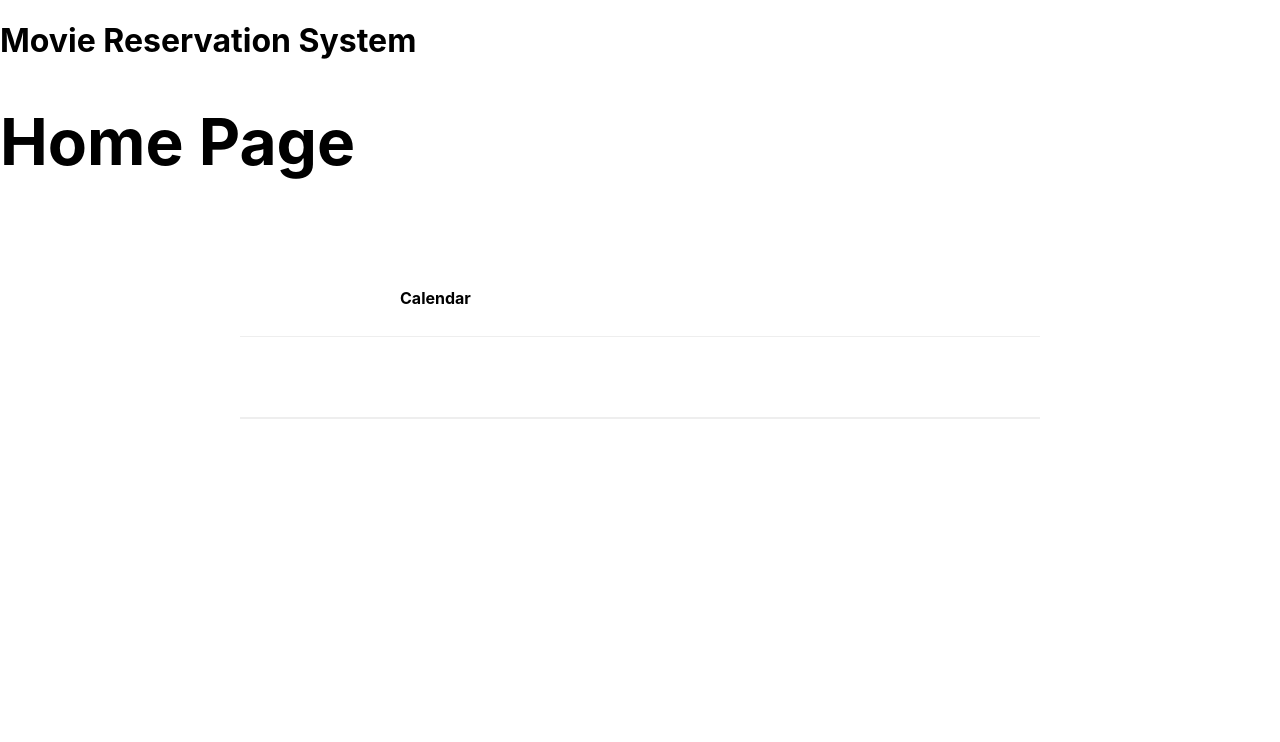
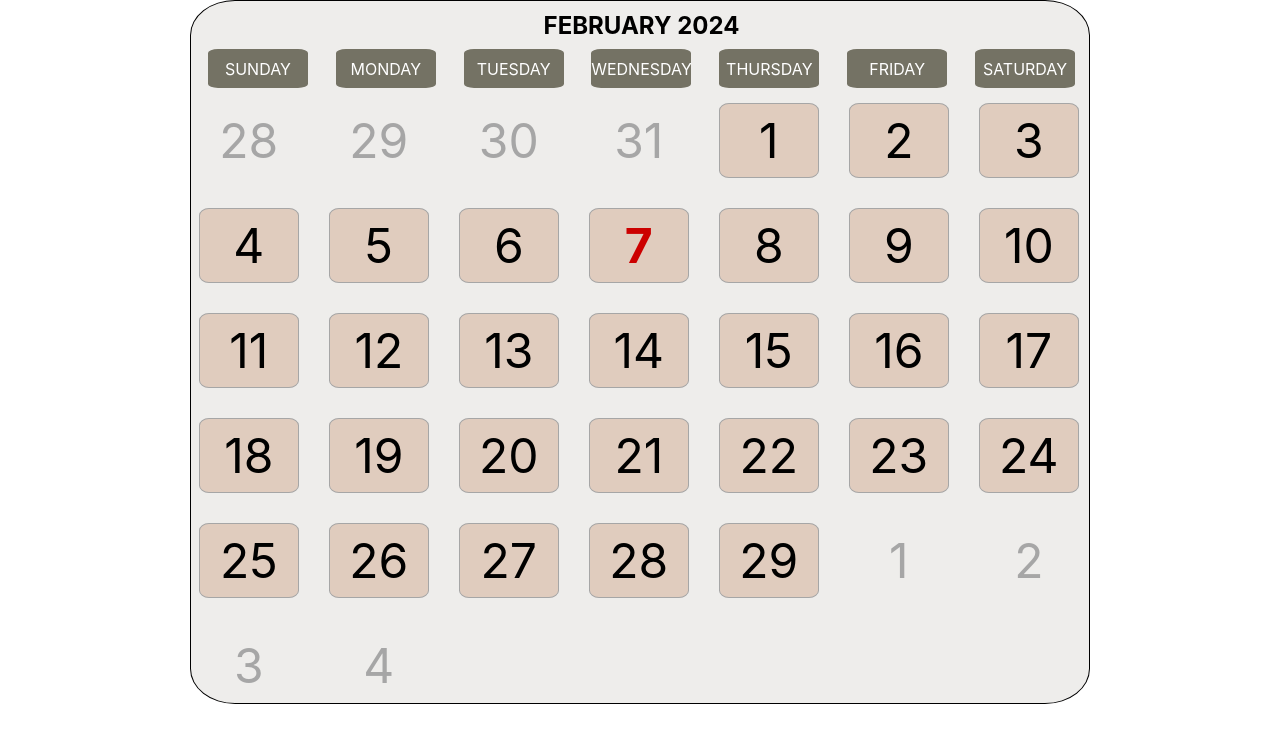
Before and after one commit to nilespacho/MovieReservation, a React (Create React App) app in the folder movie_reservation/: page / in a window 1280 px wide. Shown: the top 742 px of the page. Built offline with nearby package versions, Linux system fonts and the light colour scheme.

Commit message:
Initial Calendar Design Finished

```diff
--- a/movie_reservation/src/App.css
+++ b/movie_reservation/src/App.css
@@ -2,37 +2,11 @@
   text-align: center;
 }
 
-.App-logo {
-  height: 40vmin;
-  pointer-events: none;
+.Calendar {
+  display: flex;
+  flex-wrap: nowrap;
+  flex-grow: 1;
+  justify-content: center;
+  height: 100vh;
+  /* overflow: hidden; */
 }
-
-@media (prefers-reduced-motion: no-preference) {
-  .App-logo {
-    animation: App-logo-spin infinite 20s linear;
-  }
-}
-
-.App-header {
-  background-color: #282c34;
-  min-height: 100vh;
-  display: flex;
-  flex-direction: column;
-  align-items: center;
-  justify-content: center;
-  font-size: calc(10px + 2vmin);
-  color: white;
-}
-
-.App-link {
-  color: #61dafb;
-}
-
-@keyframes App-logo-spin {
-  from {
-    transform: rotate(0deg);
-  }
-  to {
-    transform: rotate(360deg);
-  }
-}
--- a/movie_reservation/src/App.js
+++ b/movie_reservation/src/App.js
@@ -25,11 +25,11 @@
   <div>
   <BrowserRouter>
   <Routes>
-  <Route path="/" element={<ProtectedRoute><Home/></ProtectedRoute>}/>
-  <Route path="movies" element={<ProtectedRoute><MovieList/></ProtectedRoute>}/>
+  {/* <Route path="/" element={<ProtectedRoute><Home/></ProtectedRoute>}/> */}
+  {/* <Route path="movies" element={<ProtectedRoute><MovieList/></ProtectedRoute>}/> */}
   </Routes>
   </BrowserRouter>
-  <main><Calendar/></main>
+  <main className='Calendar'><Calendar/></main>
   </div>
   );
   }
--- a/movie_reservation/src/components/Calendar.jsx
+++ b/movie_reservation/src/components/Calendar.jsx
@@ -1,130 +1,41 @@
-import * as dateFns from 'date-fns';
-import React, { Component } from "react"
+import React, { Component } from 'react';
+import CalendarDays from '../pages/Calendar-days/index';
 import '../stylesheets/Calendar.css'
 
+export default class Calendar extends Component {
+  constructor() {
+    super();
 
-class Calendar extends Component {
-    state = {
-        currentMonth: new Date(),
-        selectedDate: new Date()
-      };
+    this.weekdays = ['Sunday', 'Monday', 'Tuesday', 'Wednesday', 'Thursday', 'Friday', 'Saturday'];
+    this.months = ['January', 'February', 'March', 'April', 'May', 'June',
+      'July', 'August', 'September', 'October', 'November', 'December'];
 
-      renderHeader() {
-        const dateFormat = "MMMM YYYY";
-
-        return (
-          <div className="header row flex-middle">
-            <div className="col col-start">
-              <div className="icon" onClick={this.prevMonth}>
-                chevron_left
-              </div>
-            </div>
-            <div className="col col-center">
-              <span>{dateFns.format(this.state.currentMonth, dateFormat)}</span>
-            </div>
-            <div className="col col-end" onClick={this.nextMonth}>
-              <div className="icon">chevron_right</div>
-            </div>
-          </div>
-        );
+    this.state = {
+      currentDay: new Date()
+    }
   }
 
-      renderDays() {
-        const dateFormat = "dddd";
-        const days = [];
-
-        let startDate = dateFns.startOfWeek(this.state.currentMonth);
-
-        for (let i = 0; i < 7; i++) {
-          days.push(
-            <div className="col col-center" key={i}>
-              {dateFns.format(dateFns.addDays(startDate, i), dateFormat)}
-            </div>
-          );
+  changeCurrentDay = (day) => {
+    this.setState({ currentDay: new Date(day.year, day.month, day.number) });
   }
 
-        return <div className="days row">{days}</div>;
+  render() {
+    return (
+      <div className="calendar">
+        <div className="calendar-header">
+          <h2>{this.months[this.state.currentDay.getMonth()]} {this.state.currentDay.getFullYear()}</h2>
+        </div>
+        <div className="calendar-body">
+          <div className="table-header">
+            {
+              this.weekdays.map((weekday) => {
+                return <div className="weekday"><p>{weekday}</p></div>
+              })
             }
-
-      renderCells() {
-        const { currentMonth, selectedDate } = this.state;
-        const monthStart = dateFns.startOfMonth(currentMonth);
-        const monthEnd = dateFns.endOfMonth(monthStart);
-        const startDate = dateFns.startOfWeek(monthStart);
-        const endDate = dateFns.endOfWeek(monthEnd);
-
-        const dateFormat = "D";
-        const rows = [];
-
-        let days = [];
-        let day = startDate;
-        let formattedDate = "";
-
-        while (day <= endDate) {
-          for (let i = 0; i < 7; i++) {
-            formattedDate = dateFns.format(day, dateFormat);
-            const cloneDay = day;
-            days.push(
-                <div
-                className={`col cell ${
-                !dateFns.isSameMonth(day, monthStart)
-                    ? "disabled"
-                    : dateFns.isSameDay(day, selectedDate) ? "selected" : ""
-                }`} key={day} onClick={() => this.onDateClick(dateFns.parse(cloneDay))} >
-                    <span className="number">{formattedDate}</span>
-                    <span className="bg">{formattedDate}</span>
           </div>
-            );
-            day = dateFns.addDays(day, 1);
-        }
-        rows.push(
-            <div className="row" key={day}>
-                {days}
+          <CalendarDays day={this.state.currentDay} changeCurrentDay={this.changeCurrentDay} />
         </div>
-          );
-            days = [];
-        }
-        return <div className="body">{rows}</div>;
-    }
-
-    onDateClick = day => {
-        this.setState({
-            selectedDate: day
-        });
-    };
-
-    nextMonth = () => {
-        this.setState({
-            currentMonth: dateFns.addMonths(this.state.currentMonth, 1)
-        });
-    };
-
-    prevMonth = () => {
-        this.setState({
-            currentMonth: dateFns.subMonths(this.state.currentMonth, 1)
-        });
-    };
-    render() {
-
-
-        return (
-            <div>
-                <header>
-                    <div id="logo">
-                        <span className="icon">data_range</span>
-                        <span><b>Calendar</b></span>
-                    </div>
-                </header>
-                <main>
-                    <div className="calendar" >
-                        {this.renderHeader}
-                        {this.renderDays}
-                        {this.renderCells}
-                    </div>
-                </main>
       </div>
     )
   }
 }
-
-export default Calendar
--- /dev/null
+++ b/movie_reservation/src/pages/Calendar-days/index.js
@@ -0,0 +1,41 @@
+export default function CalendarDays(props) {
+    let firstDayOfMonth = new Date(props.day.getFullYear(), props.day.getMonth(), 1);
+    let weekdayOfFirstDay = firstDayOfMonth.getDay();
+    let currentDays = [];
+
+    for (let day = 0; day < 37; day++) {
+        if (day === 0 && weekdayOfFirstDay === 0) {
+          firstDayOfMonth.setDate(firstDayOfMonth.getDate() - 7);
+        } else if (day === 0) {
+          firstDayOfMonth.setDate(firstDayOfMonth.getDate() + (day - weekdayOfFirstDay));
+        } else {
+          firstDayOfMonth.setDate(firstDayOfMonth.getDate() + 1);
+    }
+
+        let calendarDay = {
+          currentMonth: (firstDayOfMonth.getMonth() === props.day.getMonth()),
+          date: (new Date(firstDayOfMonth)),
+          month: firstDayOfMonth.getMonth(),
+          number: firstDayOfMonth.getDate(),
+          selected: (firstDayOfMonth.toDateString() === props.day.toDateString()),
+          year: firstDayOfMonth.getFullYear()
+        }
+
+        currentDays.push(calendarDay);
+    }
+
+    return (
+        <div className="table-content">
+        {
+          currentDays.map((day) => {
+            return (
+              <div className={"calendar-day" + (day.currentMonth ? " current" : " not") + (day.selected ? " selected" : "")}
+                    onClick={() => props.changeCurrentDay(day)}>
+                <p>{day.number}</p>
+              </div>
+            )
+          })
+        }
+      </div>
+    )
+  }
--- a/movie_reservation/src/stylesheets/Calendar.css
+++ b/movie_reservation/src/stylesheets/Calendar.css
@@ -1,192 +1,106 @@
 
 
-@import url(https://fonts.googleapis.com/css?family=Open+Sans:300,400,700);
-@import url(https://fonts.googleapis.com/icon?family=Material+Icons);
-
-
-/* Change this later on */
-.icon {
-    font-family: 'Material Icons', serif;
-    font-style: normal;
-    display: inline-block;
-    vertical-align: middle;
-    line-height: 1;
-    text-transform: none;
-    letter-spacing: normal;
-    word-wrap: normal;
-    white-space: nowrap;
-    direction: 1tr;
-
-    /* for non-chrome */
-    -webkit-font-smoothing: antialiased;
-    text-rendering: optimizeLegibility;
-    -moz-osx-font-smoothing: grayscale;
-    font-feature-settings: 'liga';
+.calendar {
+    width: 900px;
+    height: max-content;
+    display: flex;
+    position:absolute;
+    flex-direction: column;
+    background-color: #EEEDEB;
+    border: 1px solid black;
+    border-radius: 5%;
+    padding-left: 3px;
+    overflow: auto;
 }
 
-header {
-    display: block;
+.calendar-header {
+    height: 3rem;
     width: 100%;
-    padding: 1.75em 0;
-    border-bottom: 1px solid var(--border-color);
-    background: var(--neutral-color);
+    display: flex;
+    align-items: center;
+    justify-content: center;
 }
 
-main {
-    display: block;
-    margin: 0 auto;
-    margin-top: 5em;
-    max-width: 50em;
+.calendar-header h2 {
+    text-transform: uppercase;
 }
 
-
-.row {
-    margin: 0;
-    padding: 0;
+.calendar-body {
+    width: 100%;
+    flex-grow: 1;
     display: flex;
-    flex-direction: row;
-    flex-wrap: wrap;
-    width: 100%;
+    flex-direction: column;
 }
 
-.row-middle {
-    align-items: center;
+.table-header {
+    height: 3.4rem;
+    width: 100%;
+    display: flex;
+    /* align-items: center; */
+    justify-content: space-around;
+
 }
 
-.col {
-    flex-grow: 1;
-    flex-basis: 0;
-    max-width: 100%;
+.weekday {
+    width: 100px;
+    height: 39px;
+    text-align: center;
+    background-color: #747264;
+    border-radius: 10%;
+    display: flex;
+    align-items: center;
+    justify-content: center;
 }
 
-.col-start {
-    justify-content: flex-start;
-    text-align: left;
+.weekday p {
+    color: white;
+    text-transform: uppercase;
 }
 
-.col-center {
-    justify-content: center;
-    text-align: center;
+.table-content {
+    width: 100%;
+    flex-grow: 1;
+    display: flex;
+    flex-wrap: wrap;
+    /* justify-content: center; */
+    box-sizing: border-box;
+    gap: 30px;
+    /* overflow: hidden; */
+    padding-left: 0.3rem;
 }
 
-.col-end {
-    justify-content: flex-end;
-    text-align: right;
+.calendar-day {
+    width: 100px;
+    height: 75px;
+    position: relative;
+    border-radius: 10%;
+    display: flex;
+    justify-content: center;
+    align-items: center;
+    font-size: 3em;
+    /* border: 1px solid #a6a6a6; */
 }
 
-
-/* Calendar */
-.calendar {
-    display: block;
-    position: relative;
-    width: 100%;
-    background: var(--neutral-color);
-    border: 1px solid var(--border-color);
+.calendar-day:hover {
+    background-color: rgba(0,0,0,.10);
 }
 
-.calendar .header {
-    text-transform: uppercase;
-    font-weight: 700;
-    font-size: 115%;
-    padding: 1.5em 0;
-    border-bottom: 1px solid var(--border-color);
+.calendar-day p {
+    position: absolute;
+    /* right: 15px; */
+    color: #a6a6a6;
 }
 
-.calendar .header .icon {
-    cursor: pointer;
-    transition: 0.15s ease-out
+.current {
+    background-color: #E0CCBE;
+    border: 1px solid #a6a6a6;
 }
 
-.calendar .header .icon:hover {
-    transform: scale(1.75);
-    transition: 0.25s ease-out;
-    color: var(--main-color);
+.current p {
+    color: #000000;
 }
 
-.calendar .header .icon:first-of-type {
-    margin-left: 1em;
+.selected p {
+    color: #cc0000;
+    font-weight: bold;
 }
-
-.calendar .header .icon:last-of-type {
-    margin-right: 1em;
-}
-
-.calendar .days {
-    text-transform: uppercase;
-    font-weight: 400;
-    color: var(--tetx-color-light);
-    font-size: 70%;
-    padding: 0.75em 0;
-    border-bottom: 1ps solid var(--border-color);
-}
-
-.calendar .body .cell {
-    position: relative;
-    height: 5em;
-    border-right: 1px solid var(--border-color);
-    overflow: hidden;
-    cursor: pointer;
-    background: var(--neutral-color);
-    transition: 0.25s ease-out;
-}
-
-.calendar .body .cell:hover {
-    background: var(--bg-color);
-    transition: 0.5s ease-out;
-}
-
-.calendar .body .selected {
-    border-left: 10px solid transparent;
-    border-image: linear-gradient(45deg, #1a8fff 0%, #53cbf1 40%);
-    border-image-slice: 1;
-}
-
-.calendar .body .row {
-    border-bottom: 1px solid var(--border-color);
-}
-
-.calendar .body .row:last-child {
-    border-bottom: none;
-}
-
-.calendar .body .cell:last-child {
-    border-right: none;
-}
-
-.calendar .body .cell .number {
-    position: absolute;
-    font-size: 82.5%;
-    line-height: 1;
-    top: .75em;
-    right: .75em;
-    font-weight: 700;
-}
-
-.calendar .body .disabled {
-    color: var(--text-color-light);
-    pointer-events: none;
-}
-
-.calendar .body .cell .bg {
-    font-weight: 700;
-    line-height: 1;
-    color: var(--main-color);
-    opacity: 0;
-    font-size: 8em;
-    position: absolute;
-    top: -.2em;
-    right: -.05em;
-    transition: .25s ease-out;
-    letter-spacing: -.07em;
-}
-
-.calendar .body .cell:hover .bg, .calendar .body .selected .bg  {
-    opacity: 0.05;
-    transition: .5s ease-in;
-}
-
-.calendar .body .col {
-    flex-grow: 0;
-    flex-basis: calc(100%/7);
-    width: calc(100%/7);
-}
```
Lines whose indentation alone changed are shown as unchanged.
